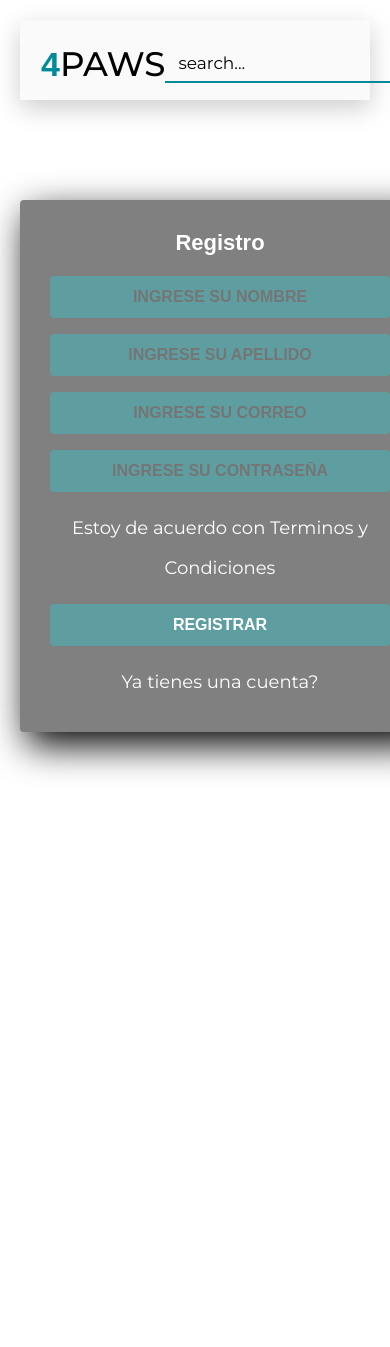
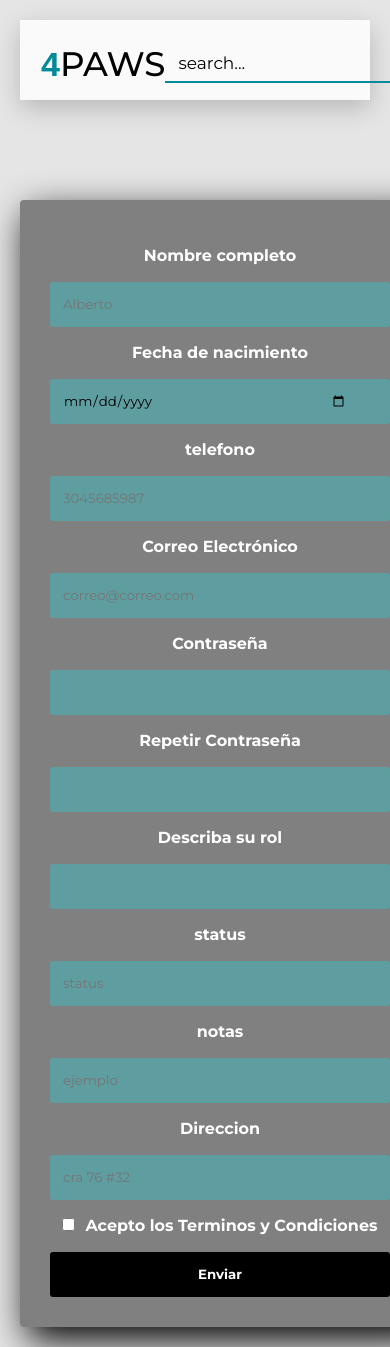
Before and after one commit to jpcortesg1/4-paws, a React (Vite) app in the folder client/: page /register in a window 390 px wide. Shown: the top 1347 px of the page. Before the commit the page ends 844 px from the top, so only its background shows below. Built offline with nearby package versions, Linux system fonts and the light colour scheme.

Commit message:
Cambio del registro

```diff
--- a/client/src/pages/register/Register.jsx
+++ b/client/src/pages/register/Register.jsx
@@ -1,52 +1,186 @@
 import { FaCss3Alt } from "react-icons/fa";
 import Topbar from "../../components/topbar/Topbar";
 import "./register.css";
+
+const nombre = document.getElementById("nombres");
+const apellidos = document.getElementById("apellidos");
+const email = document.getElementById("correo");
+const contraseña = document.getElementById("contraseña");
+const registrar = document.getElementById("registrar");
+const listaInputs = document.querySelectorAll(".boton");
+
+
 
 export default function Register() {
   return (
     <div>
       <Topbar title="Juan Pablo" />
-      <section className="form-register">
+      {/* <section className="form-register">
         <h4>Registro</h4>
         <input
-          className="boton"
+          className="boton nombres"
           type="text"
           name="nombres"
           id="nombres"
           placeholder="Ingrese su nombre"
-        />
+          required
+        /> <p className="MensajeError"></p>
         <input
-          className="boton"
+          className="boton apellidos"
           type="text"
           name="apellidos"
           id="apellidos"
           placeholder="Ingrese su apellido"
-        />
+          required
+        /> <p className="MensajeError"></p>
         <input
-          className="boton"
+          className="boton correo"
           type="email"
           name="correo"
           id="correo"
           placeholder="Ingrese su correo"
-        />
+          required
+        /> <p className="MensajeError"></p>
         <input
-          className="boton"
+          className="boton contraseña"
           type="password"
           name="contraseña"
           id="contraseña"
           placeholder="Ingrese su contraseña"
+          required
+        /> <p className="MensajeError"></p>
+
+        <div className="checkBox" >
+          <input type="checkbox" name="terminosCondiciones" required
         />
-        <p>
-          Estoy de acuerdo con <a href="#">Terminos y Condiciones</a>
-        </p>
-        <p> </p>
+          <p>Estoy de acuerdo con <a href="#">Terminos y Condiciones</a>
+          </p>
+
+          <p className="MensajeError" ></p>
+        </div>
+
         <a href="http://localhost:5173/">
-          <input className="boton" type="submit" value="Registrar" />
-        </a>
+          <input className="boton" type="submit" name="registrar" value="registrar" />
+        </a> <p className="MensajeCorrecto"></p>
         <p>
           <a href="#">Ya tienes una cuenta?</a>
         </p>
-      </section>
+  </section> */}
+      <form action="" class="form-register" id="formulario">
+
+			<div class="formulario__grupo" id="grupo__usuario">
+				<label for="nombre" class="formulario__label">Nombre completo</label>
+				<div class="formulario__grupo-input">
+					<input type="text" class="formulario__input" name="nombre" id="nombre" placeholder="Alberto"/>
+					<i class="formulario__validacion-estado fas fa-times-circle"></i>
+				</div>
+				<p class="formulario__input-error">Nombre solo tiene letras.</p>
+			</div>
+
+      <div class="formulario__grupo" id="grupo__usuario">
+				<label for="cumpleanos" class="formulario__label">Fecha de nacimiento</label>
+				<div class="formulario__grupo-input">
+					<input type="date" class="formulario__input" name="cumpleanos" id="cumpleanos" placeholder="01/06/1998"/>
+					<i class="formulario__validacion-estado fas fa-times-circle"></i>
+				</div>
+				<p class="formulario__input-error">Fecha debe ser valida</p>
+			</div>
+
+      <div class="formulario__grupo" id="grupo__usuario">
+				<label for="telefono" class="formulario__label">telefono</label>
+				<div class="formulario__grupo-input">
+					<input type="number" class="formulario__input" name="telefono" id="telefono" placeholder="3045685987"/>
+					<i class="formulario__validacion-estado fas fa-times-circle"></i>
+				</div>
+				<p class="formulario__input-error">Telefono solo tiene numeros.</p>
+			</div>
+
+      <div class="formulario__grupo" id="grupo__correo">
+				<label for="correo" class="formulario__label">Correo Electrónico</label>
+				<div class="formulario__grupo-input">
+					<input type="email" class="formulario__input" name="correo" id="correo" placeholder="correo@correo.com"/>
+					<i class="formulario__validacion-estado fas fa-times-circle"></i>
+				</div>
+				<p class="formulario__input-error">El correo solo puede contener letras, numeros, puntos, guiones y guion bajo.</p>
+			</div>
+
+
+			<div class="formulario__grupo" id="grupo__password">
+				<label for="password" class="formulario__label">Contraseña</label>
+				<div class="formulario__grupo-input">
+					<input type="password" class="formulario__input" name="password" id="password"/>
+					<i class="formulario__validacion-estado fas fa-times-circle"></i>
+				</div>
+				<p class="formulario__input-error">La contraseña tiene que ser de 4 a 12 dígitos.</p>
+			</div>
+
+
+			<div class="formulario__grupo" id="grupo__password2">
+				<label for="password2" class="formulario__label">Repetir Contraseña</label>
+				<div class="formulario__grupo-input">
+					<input type="password" class="formulario__input" name="password2" id="password2"/>
+					<i class="formulario__validacion-estado fas fa-times-circle"></i>
+				</div>
+				<p class="formulario__input-error">Ambas contraseñas deben ser iguales.</p>
+			</div>
+
+
+			<div class="formulario__grupo" id="grupo__password2">
+				<label for="rol" class="formulario__label">Describa su rol</label>
+				<div class="formulario__grupo-input">
+					<input type="text" class="formulario__input" name="rol" id="rol"/>
+					<i class="formulario__validacion-estado fas fa-times-circle"></i>
+				</div>
+				<p class="formulario__input-error">Solo texto</p>
+			</div>
+
+
+      <div class="formulario__grupo" id="grupo__usuario">
+				<label for="status" class="formulario__label">status</label>
+				<div class="formulario__grupo-input">
+					<input type="text" class="formulario__input" name="status" id="status" placeholder="status"/>
+					<i class="formulario__validacion-estado fas fa-times-circle"></i>
+				</div>
+				<p class="formulario__input-error">status solo tiene letras.</p>
+			</div>
+
+      <div class="formulario__grupo" id="grupo__usuario">
+				<label for="notas" class="formulario__label">notas</label>
+				<div class="formulario__grupo-input">
+					<input type="text" class="formulario__input" name="notas" id="notas" placeholder="ejemplo"/>
+					<i class="formulario__validacion-estado fas fa-times-circle"></i>
+				</div>
+				<p class="formulario__input-error">notas solo tiene letras.</p>
+			</div>
+
+      <div class="formulario__grupo" id="grupo__usuario">
+				<label for="Direccion" class="formulario__label">Direccion</label>
+				<div class="formulario__grupo-input">
+					<input type="address" class="formulario__input" name="Direccion" id="Direccion" placeholder="cra 76 #32"/>
+					<i class="formulario__validacion-estado fas fa-times-circle"></i>
+				</div>
+				<p class="formulario__input-error">Direccion completa.</p>
+			</div>
+
+
+
+			<div class="formulario__grupo" id="grupo__terminos">
+				<label class="formulario__label">
+					<input class="formulario__checkbox" type="checkbox" name="terminos" id="terminos"/>
+					Acepto los Terminos y Condiciones
+				</label>
+			</div>
+
+			<div class="formulario__mensaje" id="formulario__mensaje">
+				<p><i class="fas fa-exclamation-triangle"></i> <b>Error:</b> Por favor rellena el formulario correctamente. </p>
+			</div>
+
+			<div class="formulario__grupo formulario__grupo-btn-enviar">
+				<button type="submit" class="formulario__btn">Enviar</button>
+				<p class="formulario__mensaje-exito" id="formulario__mensaje-exito">Formulario enviado exitosamente!</p>
+			</div>
+		</form>
     </div>
   );
+
 }
--- a/client/src/pages/register/register.css
+++ b/client/src/pages/register/register.css
@@ -21,7 +21,7 @@
     margin-bottom: 20px;
 }
 
-.boton{
+/* .boton{
     width: 100%;
     background-color: gray;
     padding: 10px;
@@ -61,3 +61,209 @@
 .boton .registro{
     margin-top: 20px;
 }
+
+.checkBox{
+    display: flex;
+    margin-bottom: 3rem;
+}
+
+
+ */
+
+
+
+
+
+
+
+
+
+
+
+
+
+
+
+
+
+
+
+
+
+
+
+
+
+
+
+
+
+
+
+
+
+* {
+	box-sizing: border-box;
+}
+
+body {
+	font-family: 'Roboto', sans-serif;
+	background: #E5E5E5;
+}
+
+main {
+	max-width: 800px;
+	width: 90%;
+	margin: auto;
+	padding: 40px;
+}
+
+.formulario {
+	display: grid;
+	grid-template-columns: 1fr 1fr;
+	gap: 20px;
+}
+
+.formulario__label {
+	display: block;
+	font-weight: 700;
+	padding: 10px;
+	cursor: pointer;
+}
+
+.formulario__grupo-input {
+	position: relative;
+}
+
+.formulario__input {
+	width: 100%;
+	background: cadetblue;
+	border: 3px solid transparent;
+	border-radius: 3px;
+	height: 45px;
+	line-height: 45px;
+	padding: 0 40px 0 10px;
+	transition: .3s ease all;
+}
+
+.formulario__input:focus {
+	border: 3px solid #0075FF;
+	outline: none;
+	box-shadow: 3px 0px 30px rgba(163,163,163, 0.4);
+}
+
+.formulario__input-error {
+	font-size: 12px;
+	margin-bottom: 0;
+	display: none;
+}
+
+.formulario__input-error-activo {
+	display: block;
+}
+
+.formulario__validacion-estado {
+	position: absolute;
+	right: 10px;
+	bottom: 15px;
+	z-index: 100;
+	font-size: 16px;
+	opacity: 0;
+}
+
+.formulario__checkbox {
+	margin-right: 10px;
+}
+
+.formulario__grupo-terminos,
+.formulario__mensaje,
+.formulario__grupo-btn-enviar {
+	grid-column: span 2;
+}
+
+.formulario__mensaje {
+	height: 45px;
+	line-height: 45px;
+	background: #F66060;
+	padding: 0 15px;
+	border-radius: 3px;
+	display: none;
+}
+
+.formulario__mensaje-activo {
+	display: block;
+}
+
+.formulario__mensaje p {
+	margin: 0;
+}
+
+.formulario__grupo-btn-enviar {
+	display: flex;
+	flex-direction: column;
+	align-items: center;
+}
+
+.formulario__btn {
+	height: 45px;
+	line-height: 45px;
+	width: 30%;
+	background: #000;
+	color: #fff;
+	font-weight: bold;
+	border: none;
+	border-radius: 3px;
+	cursor: pointer;
+	transition: .1s ease all;
+}
+
+.formulario__btn:hover {
+	box-shadow: 3px 0px 30px rgba(163,163,163, 1);
+}
+
+.formulario__mensaje-exito {
+	font-size: 14px;
+	color: #119200;
+	display: none;
+}
+
+.formulario__mensaje-exito-activo {
+	display: block;
+}
+
+/* ----- -----  Estilos para Validacion ----- ----- */
+.formulario__grupo-correcto .formulario__validacion-estado {
+	color: #1ed12d;
+	opacity: 1;
+}
+
+.formulario__grupo-incorrecto .formulario__label {
+	color: #bb2929;
+}
+
+.formulario__grupo-incorrecto .formulario__validacion-estado {
+	color: #bb2929;
+	opacity: 1;
+}
+
+.formulario__grupo-incorrecto .formulario__input {
+	border: 3px solid #bb2929;
+}
+
+
+/* ----- -----  Mediaqueries ----- ----- */
+@media screen and (max-width: 800px) {
+	.formulario {
+		grid-template-columns: 1fr;
+	}
+
+	.formulario__grupo-terminos,
+	.formulario__mensaje,
+	.formulario__grupo-btn-enviar {
+		grid-column: 1;
+	}
+
+	.formulario__btn {
+		width: 100%;
+	}
+}
```
